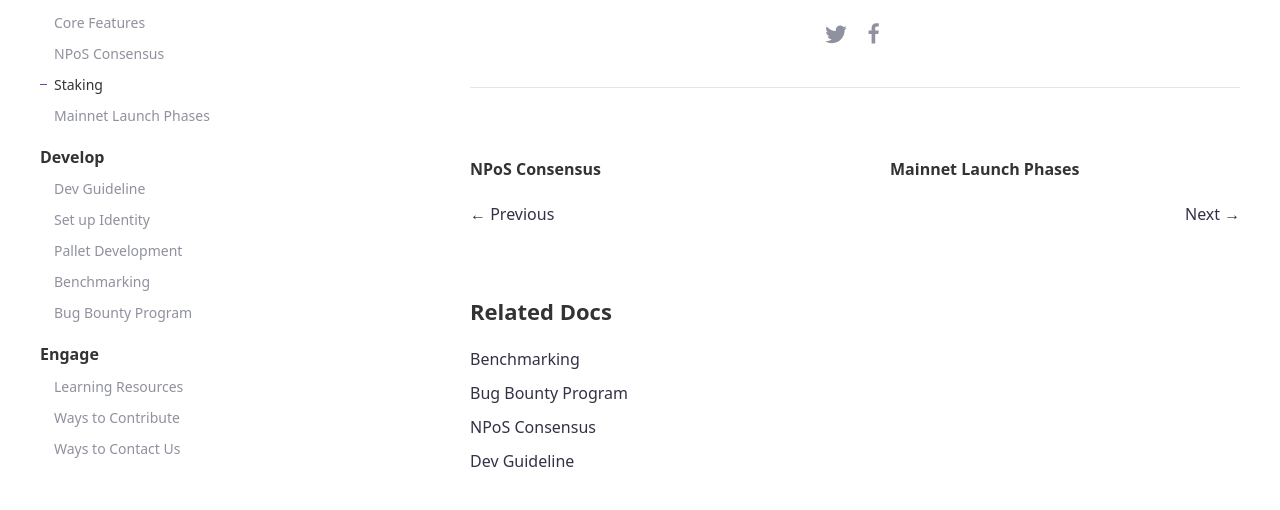
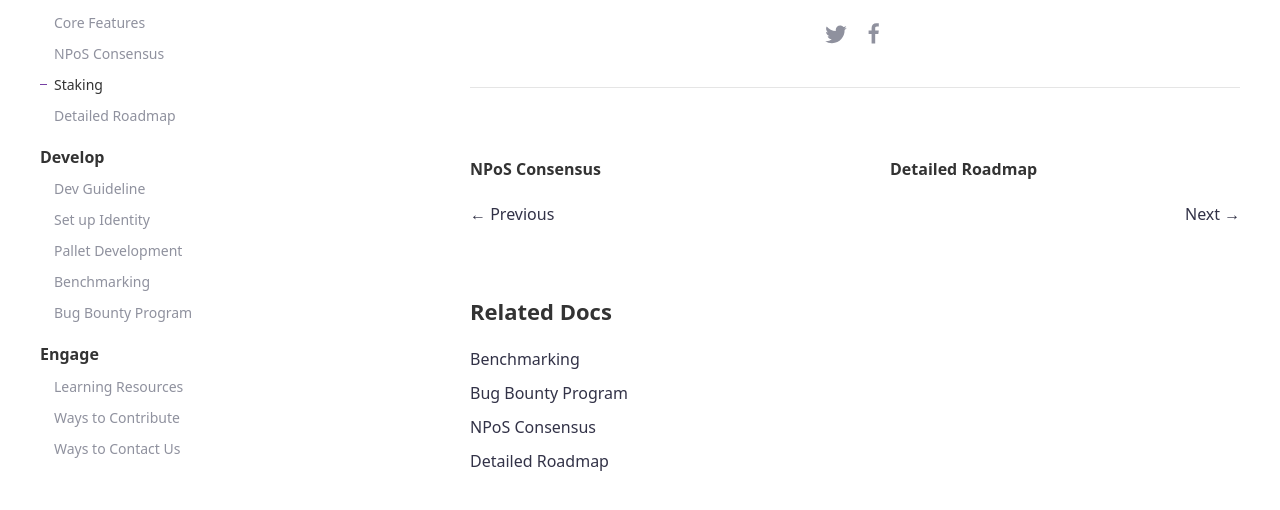
Before and after one commit to AvaProtocol/OAK-docs, a Jekyll site: the page built from _docs/staking.md, in a window 1280 px wide and 900 px high, scrolled down 2503 px. Shown: the part 367-877 px from the top of the window. Built offline with Jekyll 4.4.1, drawn with Linux system fonts in a browser that asks for light colours; some of the changed lines change nothing that is shown.

Commit message:
Add detail-roadmap page and clear up launch-phases references.

```diff
--- a/_data/navigation_docs.yml
+++ b/_data/navigation_docs.yml
@@ -13,7 +13,8 @@
   # - validator-nominator
   - staking
   # - governance
-  - launch-phases
+  # - launch-phases
+  - detailed-roadmap
 
 - title: Develop
   docs:
--- /dev/null
+++ b/_docs/detailed-roadmap.md
@@ -0,0 +1,68 @@
+---
+title: Detailed Roadmap
+subtitle: This document covers the detail of OAK network Roadmap
+author: charles
+tags: [develop]
+---
+
+## Launches
+
+### OAK Network Launch Phases
+The OAK Network mainnet launch follows a phased roll-out plan, with important milestones toward decentralization marking each phase. Please keep up-to-date with the OAK's phased roll-out plan at by viewing [the OAK Network Roadmap](https://oak-network.notion.site/oak-network/984d64e9778c4677883a9338e4abc1a6).
+#### 1. The PoA Launch
+The Genesis block of the OAK Network will be launched on the 2nd quarter of 2022, as a Proof of Authority (PoA) network. Governance was restricted to the single Sudo (super-user) key, which was held by the OAK Foundation to issue the commands and upgrades necessary to complete the launch process. During this time, validators start joining the network and signaling their intention to participate in consensus.
+#### 2. Nominated Proof of Stake
+Once the OAK Foundation feels confident in the stability of the network and there is a sufficient number of validator intentions, the OAK Foundation will use Sudo — a superuser account with access to governance functions — to initiate the first validator election. Following the election, the network transitioned from PoA into its second phase, Nominated Proof of Stake (NPoS). For detailed information about the consensus, please refer to the [NPoS Consensus](../consensus).
+#### 3. Enable Governance
+After the chain has been running well with the validator set, the Sudo key will issue a runtime upgrade that enabled the suite of governance modules in OAK; namely, the modules to enable a Council, a Technical Committee, and public referenda.
+#### 4. Remove Sudo
+The Sudo module is removed by a runtime upgrade, transitioning the governance of the chain into the hands of the token (OAK) holders.
+
+From this point, the network will be entirely in the hands of the token holders and is no longer under control of any centralized authority.
+#### 5. Enable Balance Transfers
+The last step is to enable balance transfer for OAK tokens. In order to enable it, the community needs to make a public proposal for a runtime upgrade that lifts the restriction on balance transfers. Transfer functionality will be subsequently enabled on OAK after the proposal is approved.
+
+
+### Detailed Roadmap
+
+#### 4Q2021
+- Event Registry Proof of Concept
+
+#### 1Q2022 - Turing Network Launch
+- OAK Website Design Rebrand
+- Neumann Testnet Launch
+  - Neumann is a parachain version of the forenamed “OAK Testnet” in the PolkadotJS App
+- Kusama crowdloan for Turing (TUR) Network parachain
+- Turing Network Launch
+  - Event Registry
+  - Triggers: time
+  - Actions: transaction within TUR
+
+#### 2Q2022 - Automation Platform
+- Turing Automation Dashboard
+- Turing Private tasks proof of concept
+- Fully decentralize Turing Network
+  - Enable governance
+  - Remove sudo
+- Turing Network Features
+  - Private tasks
+  - Triggers: price, XCMP events
+  - Actions: cross-chain asset transfer, limit order, stop-loss orders
+- Polkadot crowdloan for Turing (TUR) Network parachain
+
+#### 3Q2022 - OAK Network Launch (Production)
+- Turing Payroll Portal
+- Turing Private tasks pilot
+- OAK Automation Dashboard
+- Network Features
+  - Triggers: smart contracts
+  - Actions: smart contracts
+
+#### 4Q2022
+- Fully decentralize OAK Network
+- Dapplets Marketplace
+- Metamask App
+- Private tasks on OAK
+- Network Features
+  - Triggers: external data feed (weather, etc.)
+  - Actions: IoT actions
```
